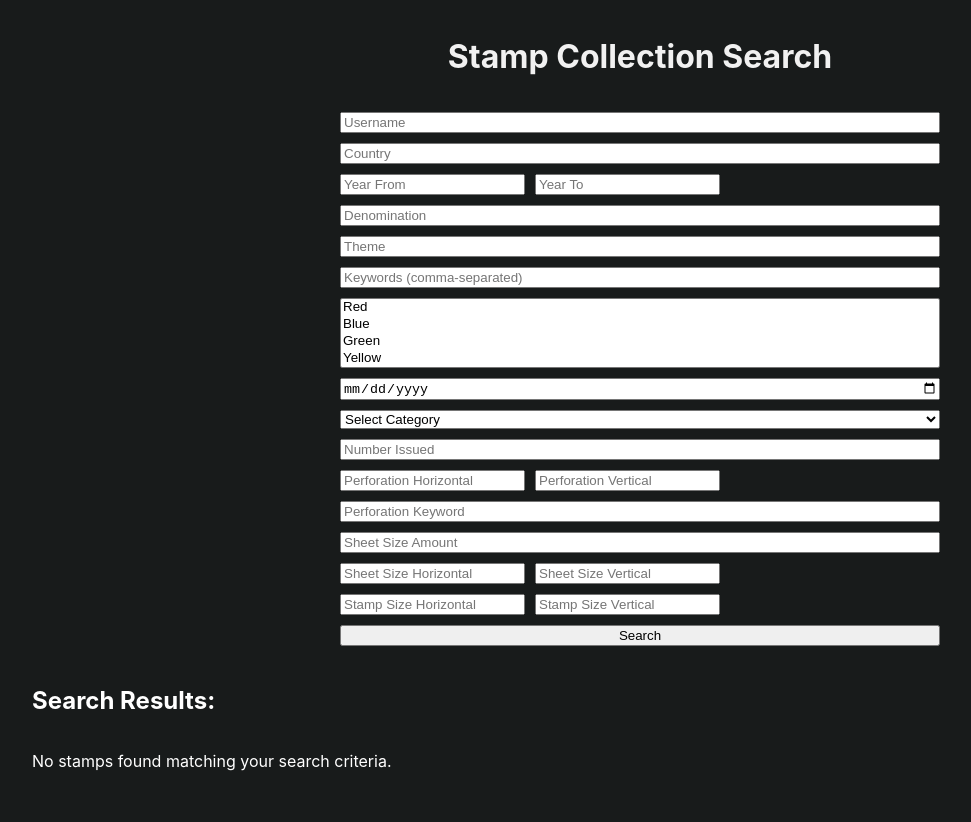
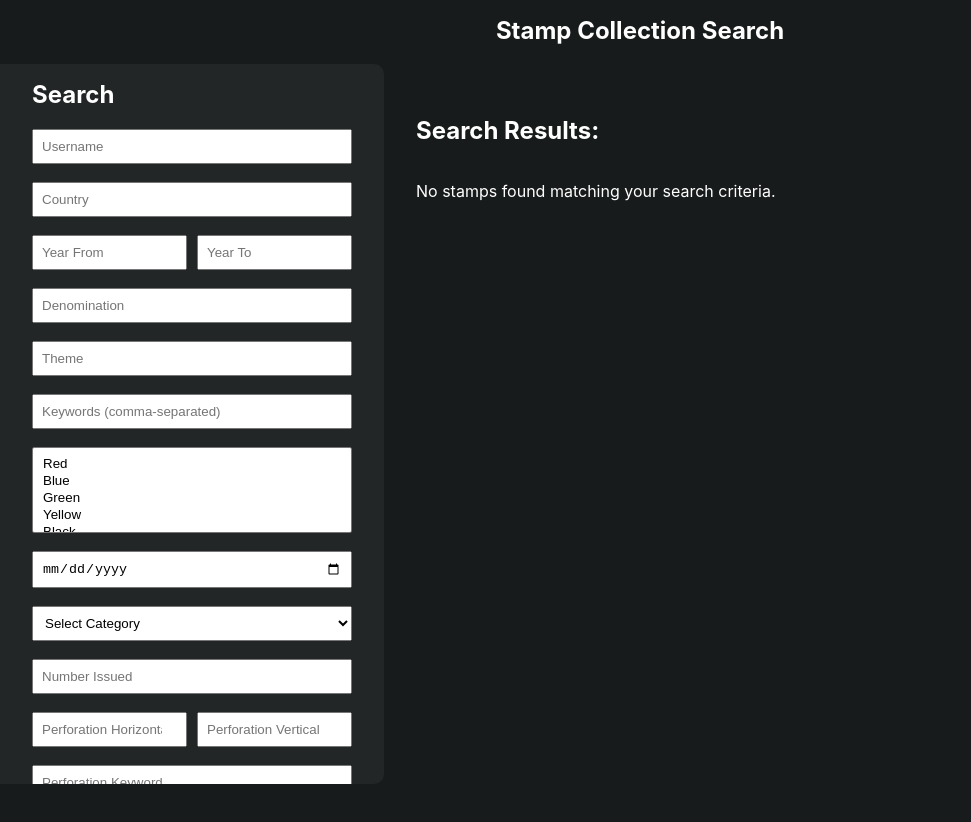
Before and after one commit to Timo1024/stamps, a React (Create React App) app in the folder src/client/web/stamps_website/: page / in a window 1280 px wide. Shown: the top 822 px of the page, without its empty margins (0-971 px from the left). After the commit the page ends 800 px from the top, so only its background shows below. Built offline with nearby package versions, Linux system fonts and the light colour scheme; the HTML template or start-up script is replaced by a standard one.

Commit message:
made search bar appear on the left and be fixed

```diff
--- a/src/client/web/stamps_website/src/App.css
+++ b/src/client/web/stamps_website/src/App.css
@@ -1,17 +1,20 @@
 html, body {
-  margin: 1rem;
   padding: 0;
-  height: 100%;
+  margin: 0;
+  height: 100vh;
   background-color: #181b1b;
+  overflow: hidden;
 }
 
 .App {
   font-size: 1rem;
-  text-align: left;
+  text-align: center;
   margin: 0;
-  min-height: 100%;
+  height: 100vh;
   box-sizing: border-box;
   color: white;
+  display: flex;
+  flex-direction: column;
 }
 
 .App-logo {
@@ -53,7 +56,7 @@ html, body {
   color: white;
   display: flex;
   flex-wrap: wrap;
-  gap: 1rem;
+  gap: 20px;
 }
 
 .stamp-card {
@@ -98,10 +101,15 @@ html, body {
 }
 
 .title {
-  font-size: 2rem;
-  color: #f1f1f1;
-  margin-bottom: 1rem;
-  text-align: center;
+  position: fixed;
+  top: 0;
+  left: 0;
+  right: 0;
+  background-color: #181b1b;
+  padding: 1rem;
+  z-index: 100;
+  font-size: 1.5rem;
+  font-weight: bold;
 }
 
 .input-container {
@@ -150,3 +158,69 @@ html, body {
 .get-stamps-button:active {
   background-color: #08a8a8; /* Darker green on click */
 }
+
+.main-container {
+  display: flex;
+  height: calc(100vh - 4rem);
+  margin-top: 4rem;
+}
+
+.search-sidebar {
+  /* width minimal 350px and otherwise 20% and maximal 500px */
+  min-width: 350px;
+  max-width: 500px;
+  width: 30vw;
+  position: fixed;
+  left: 0;
+  top: 4rem;
+  bottom: 0;
+  background-color: #222626;
+  padding: 1rem 2rem;
+  margin-bottom: 1rem;
+  overflow-y: auto;
+  box-sizing: border-box;
+  border-radius: 0 10px 10px 0;
+}
+
+.search-sidebar form {
+  width: 100%;
+}
+
+.search-sidebar input,
+.search-sidebar select {
+  width: 100%;
+  /* max-width: 300px; */
+  box-sizing: border-box;
+  padding: 0.5rem;
+  margin-bottom: 0.5rem;
+}
+
+.search-sidebar .input-group {
+  display: flex;
+  gap: 10px;
+  width: 100%;
+  max-width: 300px;
+}
+
+.search-sidebar .input-group input {
+  width: calc(50% - 5px);
+  margin-bottom: 0;
+}
+
+.results-container {
+  flex: 1;
+  /* Match the width calculation of the sidebar: min-width 350px, 30vw width, max-width 500px */
+  margin-left: max(350px, min(30vw, 500px));
+  padding: 2rem;
+  overflow-y: auto;
+  box-sizing: border-box;
+}
+
+.error-message {
+  color: red;
+}
+
+.search-results-title {
+  text-align: left;
+  margin-bottom: 20px;
+}
--- a/src/client/web/stamps_website/src/App.tsx
+++ b/src/client/web/stamps_website/src/App.tsx
@@ -108,14 +108,18 @@ function App() {
 
   return (
     <div className="App">
-      <h1 className='title'>Stamp Collection Search</h1>
+      <div className="title">Stamp Collection Search</div>
 
+      <div className="main-container">
+        <div className="search-sidebar">
           <SearchBar onSearch={fetchStamps} />
+        </div>
 
-      {error && <p style={{ color: 'red' }}>{error}</p>}
+        <div className="results-container">
+          {error && <p className="error-message">{error}</p>}
 
           <div>
-        <h2>Search Results:</h2>
+            <h2 className="search-results-title">Search Results:</h2>
             <div className="stamps-container">
               {stamps.length > 0 ? (
                 stamps.map((stamp, index) => (
@@ -132,6 +136,8 @@ function App() {
             </div>
           </div>
         </div>
+      </div>
+    </div>
   );
 }
 
--- a/src/client/web/stamps_website/src/components/SearchBar.tsx
+++ b/src/client/web/stamps_website/src/components/SearchBar.tsx
@@ -65,9 +65,10 @@ export const SearchBar: React.FC<SearchBarProps> = ({ onSearch }) => {
   };
 
   return (
-    <div style={{ padding: '20px', maxWidth: '600px', margin: '0 auto' }}>
+    <div style={{ padding: '0px', maxWidth: '600px', margin: '0 auto' }}>
       <form onSubmit={handleSubmit}>
-        <div style={{ display: 'flex', flexDirection: 'column', gap: '10px' }}>
+        <div style={{ display: 'flex', flexDirection: 'column', gap: '10px', alignItems: 'flex-start'}}>
+            <div style={{ fontSize: '24px', fontWeight: 'bold', marginBottom: '10px' }}>Search</div>
           <input
             type="text"
             placeholder="Username"
@@ -82,7 +83,7 @@ export const SearchBar: React.FC<SearchBarProps> = ({ onSearch }) => {
             onChange={(e) => handleChange('country', e.target.value)}
           />
 
-          <div style={{ display: 'flex', gap: '10px' }}>
+          <div style={{ display: 'flex', gap: '10px', width: '100%'}}>
             <input
               type="number"
               placeholder="Year From"
@@ -151,7 +152,7 @@ export const SearchBar: React.FC<SearchBarProps> = ({ onSearch }) => {
             onChange={(e) => handleChange('number_issued', e.target.value ? Number(e.target.value) : null)}
           />
 
-          <div style={{ display: 'flex', gap: '10px' }}>
+          <div style={{ display: 'flex', gap: '10px', width: '100%'}}>
             <input
               type="number"
               placeholder="Perforation Horizontal"
@@ -180,7 +181,7 @@ export const SearchBar: React.FC<SearchBarProps> = ({ onSearch }) => {
             onChange={(e) => handleChange('sheet_size_amount', e.target.value ? Number(e.target.value) : null)}
           />
 
-          <div style={{ display: 'flex', gap: '10px' }}>
+          <div style={{ display: 'flex', gap: '10px', width: '100%'}}>
             <input
               type="number"
               placeholder="Sheet Size Horizontal"
@@ -195,7 +196,7 @@ export const SearchBar: React.FC<SearchBarProps> = ({ onSearch }) => {
             />
           </div>
 
-          <div style={{ display: 'flex', gap: '10px' }}>
+          <div style={{ display: 'flex', gap: '10px', width: '100%'}}>
             <input
               type="number"
               placeholder="Stamp Size Horizontal"
```
Lines whose indentation alone changed are shown as unchanged.
